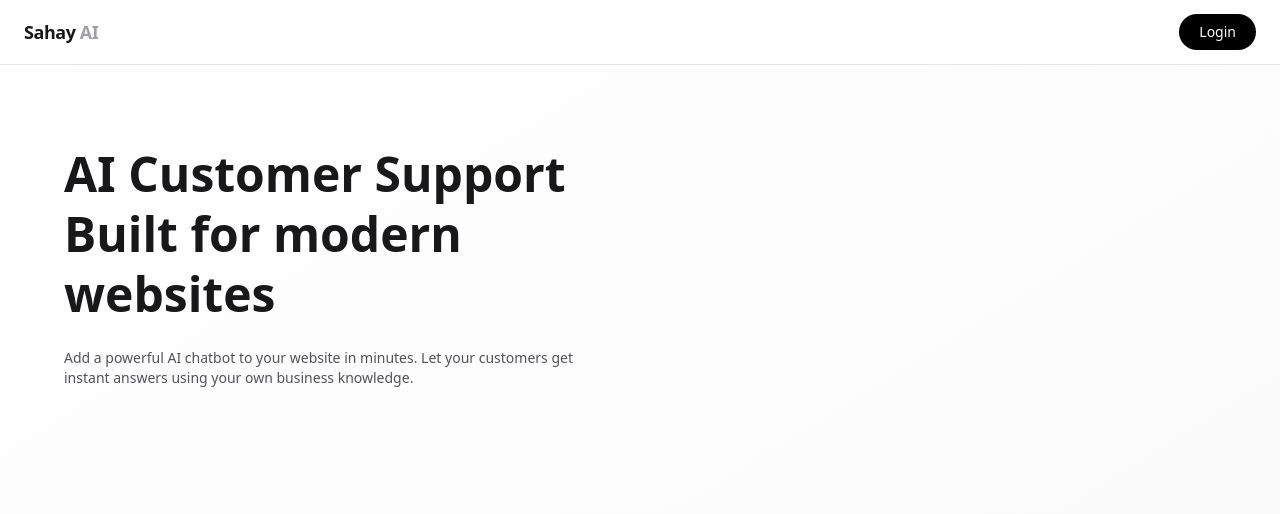
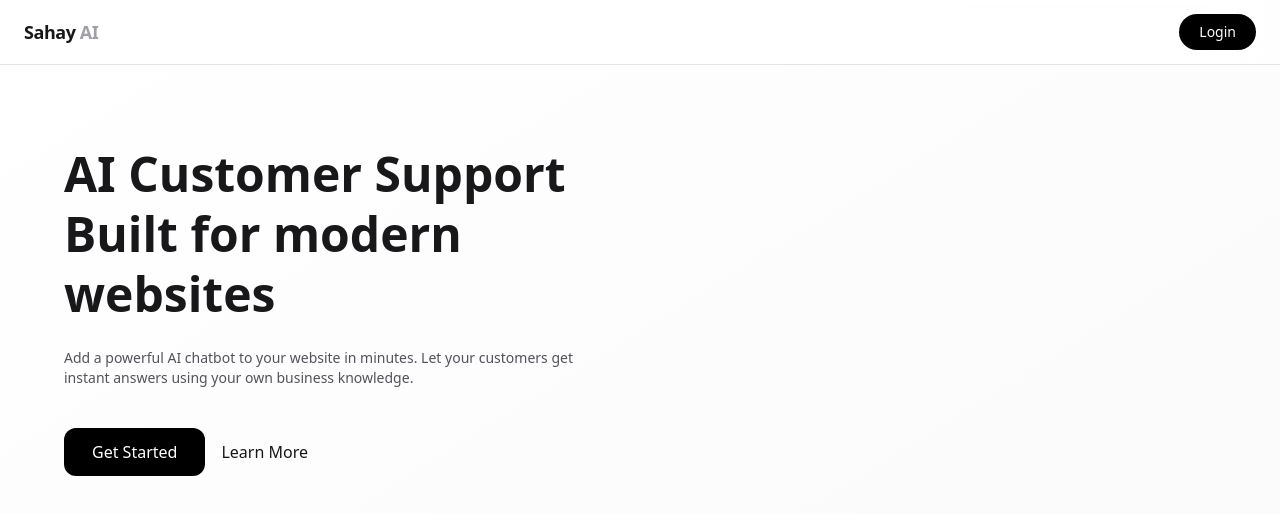
Before and after one commit to vishal290704/Sahay-AI, a Next.js app: page / in a window 1280 px wide. Shown: the top 514 px of the page. Built offline with nearby package versions, Linux system fonts and the light colour scheme; no server answers; what @scalekit-sdk/node would draw is missing.

Commit message:
Get Started button styling

```diff
--- a/src/components/HomeClient.tsx
+++ b/src/components/HomeClient.tsx
@@ -89,6 +89,13 @@ function HomeClient({
                 Add a powerful AI chatbot to your website in minutes.
                 Let your customers get instant answers using your own business knowledge.
               </p>
+
+             <div className="flex mt-10 gap-4">
+               <button className="px-7 py-3 rounded-xl bg-black text-white font-medium hover:bg-zinc-800 transition disabled:opacity-60">
+                Get Started
+                </button>
+              <button className="">Learn More</button>
+             </div>
             </motion.div>
             <div className="">
 
```
